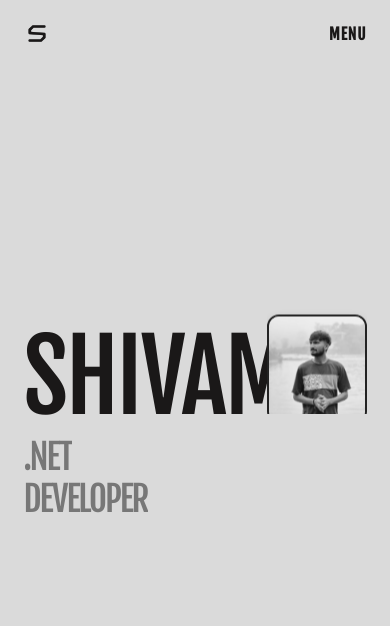
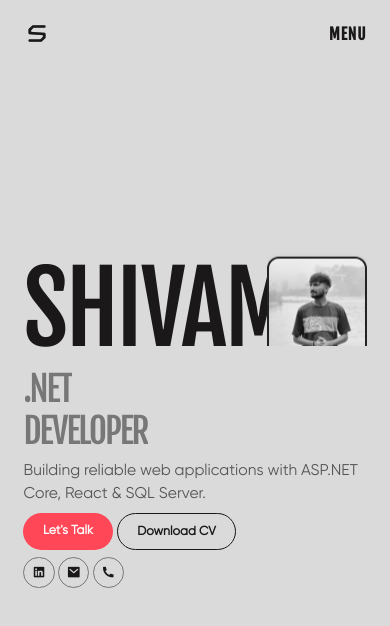
Before and after one commit to ShivamGoswami23/Shivam-s-portfolio, a website: page index.html in a window 390 px wide. Drawn offline with nearby package versions, Linux system fonts and the light colour scheme.

Commit message:
Redesign hero section, introduce a consistent accent color
Hero felt sparse (just name + title). Added a one-line tagline,
"Let's Talk" / "Download CV" CTA buttons, and social/contact icons
directly in the hero. Introduced a single accent color (coral-red,
matching the existing location badge) used consistently on both
new hero buttons and the existing About section's talk button, so
the site reads as intentionally designed rather than flat grayscale.

```diff
--- a/index.html
+++ b/index.html
@@ -84,6 +84,18 @@
             <div class="bounding elem3 mobile">
                 <h1 class="boundingelem ">DEVELOPER</h1>
             </div>
+            <div class="hero-extra">
+                <p class="hero-tagline">Building reliable web applications with ASP.NET Core, React &amp; SQL Server.</p>
+                <div class="hero-actions">
+                    <a href="#contact" class="hero-btn hero-btn-primary">Let's Talk</a>
+                    <a href="Shivam-Goswami-Resume.pdf?v={{RESUME_VERSION}}" target="_blank" class="hero-btn hero-btn-outline">Download CV</a>
+                </div>
+                <div class="hero-socials">
+                    <a href="#" target="_blank" aria-label="LinkedIn"><i class="ri-linkedin-box-fill"></i></a>
+                    <a href="mailto:Shivamgoswsmi15151@gmal.com" aria-label="Email"><i class="ri-mail-fill"></i></a>
+                    <a href="tel:+918401815151" aria-label="Phone"><i class="ri-phone-fill"></i></a>
+                </div>
+            </div>
         </div>
         <div id="about">
             <div class="bounding">
@@ -104,7 +116,7 @@
                 <div class="about-portrait-wrapper">
                     <img src="images/shivam-portrait.jpg?v={{PHOTO_VERSION}}" data-scroll data-scroll-speed="-3" alt="Shivam Portrait">
                     <div class="portrait-badge">
-                        <i class="ri-map-pin-2-fill"></i> Gujarat, India
+                        <i class="ri-map-pin-2-fill"></i> Ahmedabad, Gujarat
                     </div>
                 </div>
             </div>
@@ -304,7 +316,7 @@
                         target="_blank">My CV</a>
                     <div class="location">
                         <h4>Location</h4>
-                        <p>Gujarat, India</p>
+                        <p>Ahmedabad, Gujarat</p>
                     </div>
                 </div>
             </div>
--- a/style.css
+++ b/style.css
@@ -28,6 +28,8 @@
     --gray: #777;
     --graydark: #555;
     --black: #1a1818;
+    --accent: #ff4757;
+    --accent-dark: #d63447;
 }
 
 *::selection {
@@ -247,6 +249,81 @@ nav img {
 
 #landing-page .elem2 h1 {
     font-size: 5vw;
+}
+
+.hero-extra {
+    margin-top: 2vw;
+}
+
+.hero-tagline {
+    font-family: Gilroy, sans-serif;
+    font-size: 1.3vw;
+    color: var(--graydark);
+    max-width: 32vw;
+    line-height: 1.5;
+}
+
+.hero-actions {
+    display: flex;
+    gap: 1vw;
+    margin-top: 1.6vw;
+}
+
+.hero-btn {
+    padding: 0.9vw 2vw;
+    border-radius: 50px;
+    font-family: Gilroy, sans-serif;
+    font-size: 1vw;
+    font-weight: 600;
+    text-decoration: none;
+    transition: all 0.2s ease;
+    white-space: nowrap;
+}
+
+.hero-btn-primary {
+    background: var(--accent);
+    color: #fff;
+}
+
+.hero-btn-primary:hover {
+    background: var(--accent-dark);
+}
+
+.hero-btn-outline {
+    border: 1.5px solid var(--black);
+    color: var(--black);
+    background: transparent;
+}
+
+.hero-btn-outline:hover {
+    background: var(--black);
+    color: var(--white);
+}
+
+.hero-socials {
+    display: flex;
+    gap: 0.9vw;
+    margin-top: 1.6vw;
+}
+
+.hero-socials a {
+    width: 2.6vw;
+    height: 2.6vw;
+    border-radius: 50%;
+    border: 1.5px solid var(--gray);
+    display: flex;
+    align-items: center;
+    justify-content: center;
+    color: var(--black);
+    font-size: 1.3vw;
+    text-decoration: none;
+    transition: all 0.2s ease;
+}
+
+.hero-socials a:hover {
+    background: var(--accent);
+    border-color: var(--accent);
+    color: #fff;
 }
 
 .mobile {
@@ -525,8 +602,9 @@ nav img {
 }
 
 .about-actions .talk-btn:hover {
-    background-color: var(--black);
-    color: var(--white);
+    background-color: var(--accent);
+    border-color: var(--accent);
+    color: #fff;
 }
 
 /* PROJECT */
@@ -1600,6 +1678,26 @@ nav img {
         font-size: 7vw;
     }
 
+    .hero-tagline {
+        font-size: 2.6vw;
+        max-width: 85vw;
+    }
+
+    .hero-actions {
+        flex-wrap: wrap;
+    }
+
+    .hero-btn {
+        padding: 1.6vw 3.2vw;
+        font-size: 2vw;
+    }
+
+    .hero-socials a {
+        width: 4.6vw;
+        height: 4.6vw;
+        font-size: 2.2vw;
+    }
+
     .profile-img {
         display: flex;
         align-items: center;
@@ -2230,6 +2328,26 @@ nav img {
     #landing-page .elem2 h1,
     #landing-page .elem3 h1 {
         font-size: 9vw;
+    }
+
+    .hero-tagline {
+        font-size: 4vw;
+        max-width: 90vw;
+    }
+
+    .hero-actions {
+        flex-wrap: wrap;
+    }
+
+    .hero-btn {
+        padding: 2.6vw 5vw;
+        font-size: 3.2vw;
+    }
+
+    .hero-socials a {
+        width: 8vw;
+        height: 8vw;
+        font-size: 3.6vw;
     }
 
     .profile-img {
```
